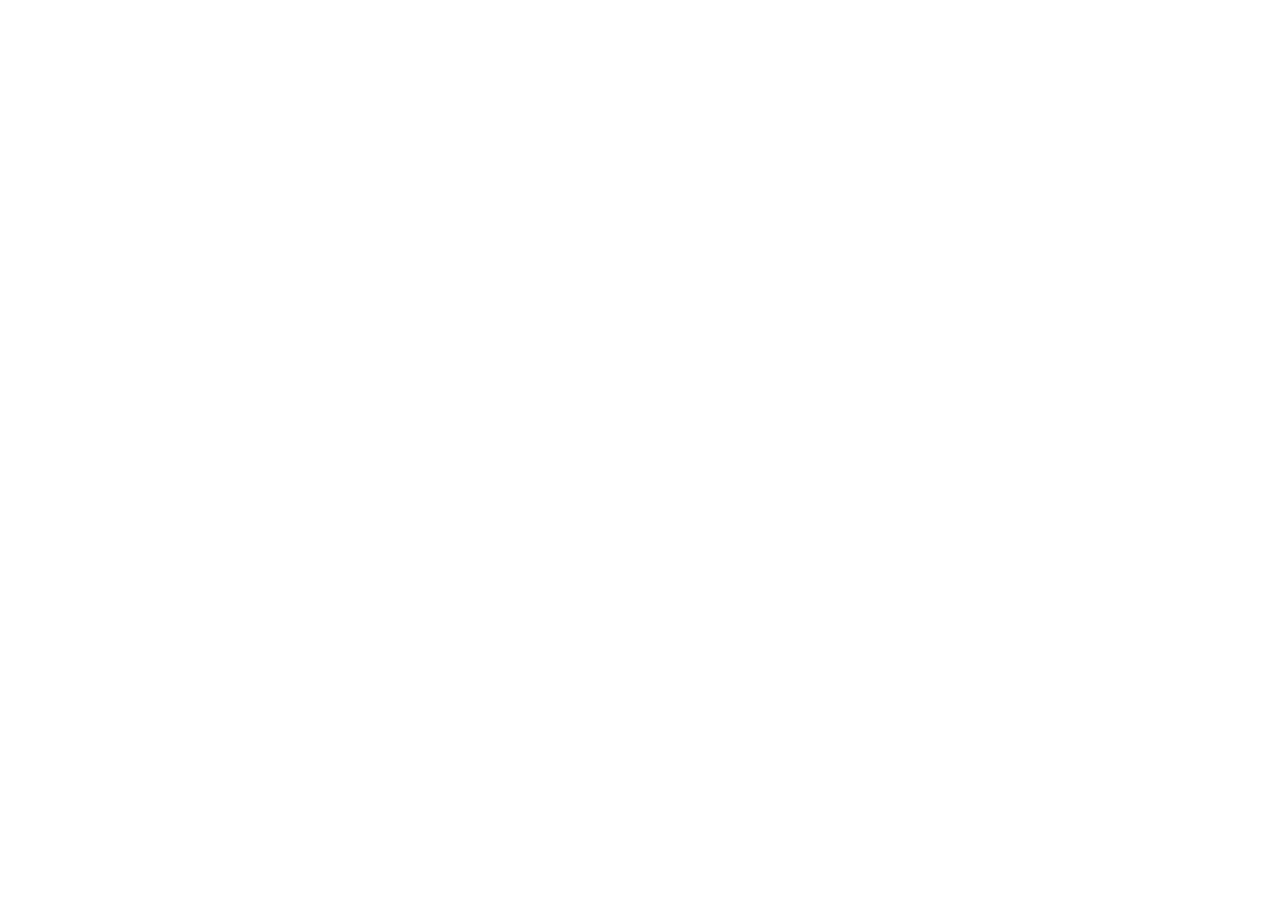
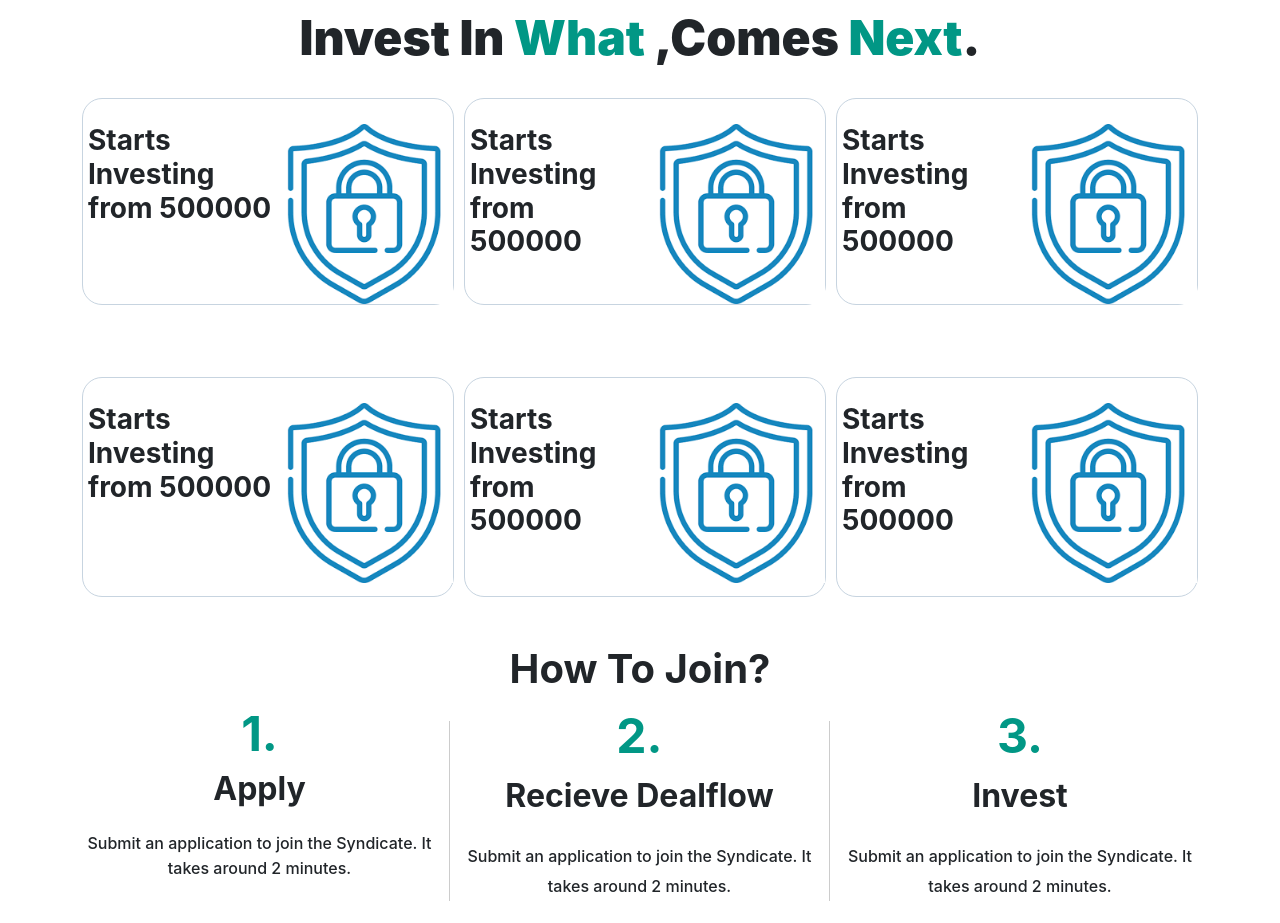
Before and after one commit to hiteshnexadvent/insurance-ui, a React (Create React App) app: page /join in a window 1280 px wide. Shown: the part 1860-2783 px from the top of the page. Before the commit the page ends 1821 px from the top, so only its background shows below. Built offline with nearby package versions, Linux system fonts and the light colour scheme; no server answers.

Commit message:
Modify Join

```diff
--- a/src/components/Navbar.jsx
+++ b/src/components/Navbar.jsx
@@ -163,37 +163,7 @@
                     </a>
                   </li>
 
-                  <li className="nav-item dropdown ">
-                    <a
-                      className="nav-link dropdown-toggle text-dark fw-medium ms-3"
-                      href="/"
-                      role="button"
-                      data-bs-toggle="dropdown"
-                      aria-expanded="false"
-                    >
-                      Shop
-                    </a>
-                    <ul className="dropdown-menu">
-                      <li>
-                        <a className="dropdown-item" href="/">
-                          Action
-                        </a>
-                      </li>
-                      <li>
-                        <a className="dropdown-item" href="/">
-                          Another action
-                        </a>
-                      </li>
-                      <li>
-                        <hr className="dropdown-divider" />
-                      </li>
-                      <li>
-                        <a className="dropdown-item" href="/">
-                          Something else here
-                        </a>
-                      </li>
-                    </ul>
-                  </li>
+
 
                   <li className="nav-item ">
                     <a
--- a/src/pages/JoinTeam.jsx
+++ b/src/pages/JoinTeam.jsx
@@ -1,6 +1,8 @@
 import axios from 'axios';
 import React, { useEffect, useState } from 'react'
 import Navbar from '../components/Navbar';
+import PageFooter from './PageFooter';
+import './StylePage.css'
 
 export default function JoinTeam() {
 
@@ -139,7 +141,165 @@
   </div>
 </div>
 
+        {/* ------------------------- row 1 for cards */}
+
+        <div className="row gx-0 mt-5">
+                  <h1 style={{fontSize:'3rem',fontWeight:'900'}}>Invest In <span style={{color:'#019785'}}>What</span> ,Comes <span style={{color:'#019785'}}>Next</span>. </h1>
+                  <div className="col-lg-4 col-md-12 col-12 mt-4">
+
+            <div className="card1" style={{width:'auto',border:'1px solid #c7d4e0',borderRadius:'20px',display:'flex',paddingTop:'25px'}}>
+
+              <h3 style={{textAlign:'start',paddingLeft:'5px',fontWeight:'700'}}>Starts Investing from 500000</h3>
+              <img src="/images/join3.png" alt="" className='img-fluid' style={{height:'180px'}}/>
+
+            </div>
+
+
+
+
           </div>
+          <div className="col-lg-4 col-md-12 col-12 mt-4">
+
+            <div className="card1" style={{width:'auto',border:'1px solid #c7d4e0',borderRadius:'20px',display:'flex',paddingTop:'25px',marginLeft:'10px'}}>
+
+              <h3 style={{textAlign:'start',paddingLeft:'5px',fontWeight:'700'}}>Starts Investing from 500000</h3>
+              <img src="/images/join3.png" className='img-fluid' alt="" style={{height:'180px'}}/>
+
+            </div>
+
+
+
+
+          </div>
+          <div className="col-lg-4 col-md-12 col-12 mt-4">
+
+            <div className="card1" style={{width:'auto',border:'1px solid #c7d4e0',borderRadius:'20px',display:'flex',paddingTop:'25px',marginLeft:'10px'}}>
+
+              <h3 style={{textAlign:'start',paddingLeft:'5px',fontWeight:'700'}}>Starts Investing from 500000</h3>
+              <img src="/images/join3.png" className='img-fluid' alt="" style={{height:'180px'}}/>
+
+            </div>
+
+
+
+
+          </div>
+              </div>
+
+
+        {/* -------------------------------- row 2 for cards */}
+
+        <div className="row gx-0 mt-5">
+
+                  <div className="col-lg-4 col-md-12 col-12 mt-4">
+
+            <div className="card1" style={{height:'220px',border:'1px solid #c7d4e0',borderRadius:'20px',display:'flex',paddingTop:'25px'}}>
+
+              <h3 style={{textAlign:'start',paddingLeft:'5px',fontWeight:'700'}}>Starts Investing from 500000</h3>
+              <img src="/images/join3.png" alt="" style={{height:'180px'}}/>
+
+            </div>
+
+
+
+
+          </div>
+          <div className="col-lg-4 col-md-12 col-12 mt-4">
+
+            <div className="card1" style={{height:'220px',border:'1px solid #c7d4e0',borderRadius:'20px',display:'flex',paddingTop:'25px',marginLeft:'10px'}}>
+
+              <h3 style={{textAlign:'start',paddingLeft:'5px',fontWeight:'700'}}>Starts Investing from 500000</h3>
+              <img src="/images/join3.png" alt="" style={{height:'180px'}}/>
+
+            </div>
+
+
+
+
+          </div>
+          <div className="col-lg-4 col-md-12 col-12 mt-4">
+
+            <div className="card1" style={{height:'220px',border:'1px solid #c7d4e0',borderRadius:'20px',display:'flex',paddingTop:'25px',marginLeft:'10px'}}>
+
+              <h3 style={{textAlign:'start',paddingLeft:'5px',fontWeight:'700'}}>Starts Investing from 500000</h3>
+              <img src="/images/join3.png" alt="" style={{height:'180px'}}/>
+
+            </div>
+
+
+
+
+          </div>
+              </div>
+
+        {/* -------------------------------- how to join */}
+<div className="row mt-5 pb-4">
+  <h1 style={{fontWeight:'700'}}>How To Join?</h1>
+
+  <div className="col-lg-4 col-12" style={{marginTop:'20px',lineHeight:'25px', borderRight: '1px solid #ccc'}}>
+    <div style={{color:'#019785',fontSize:'3rem',fontWeight:'700'}}>1.</div>
+    <div style={{fontSize:'2rem',fontWeight:'700',marginTop:'30px'}}>Apply</div>
+    <div style={{marginTop:'30px',fontWeight:'500'}}>Submit an application to join the Syndicate. It takes around 2 minutes.</div>
+  </div>
+
+  <div className="col-lg-4 col-12" style={{marginTop:'20px',lineHeight:'30px', borderRight: '1px solid #ccc'}}>
+    <div style={{color:'#019785',fontSize:'3rem',fontWeight:'700'}}>2.</div>
+    <div style={{fontSize:'2rem',fontWeight:'700',marginTop:'30px'}}>Recieve Dealflow</div>
+    <div style={{marginTop:'30px',fontWeight:'500'}}>Submit an application to join the Syndicate. It takes around 2 minutes.</div>
+  </div>
+
+  <div className="col-lg-4 col-12" style={{marginTop:'20px',lineHeight:'30px'}}>
+    <div style={{color:'#019785',fontSize:'3rem',fontWeight:'700'}}>3.</div>
+    <div style={{fontSize:'2rem',fontWeight:'700',marginTop:'30px'}}>Invest</div>
+    <div style={{marginTop:'30px',fontWeight:'500'}}>Submit an application to join the Syndicate. It takes around 2 minutes.</div>
+  </div>
+</div>
+
+<button style={{ width: '140px', padding: '10px', border: 'none', borderRadius:'20px',color:'white',background:'#019785'}}>Download</button>
+
+      </div>
+
+      <div className="container">
+         <div className="row mt-5">
+          <h1 style={{fontWeight:'700',fontSize:'3rem'}}>Our Criteria</h1>
+          <p style={{fontWeight:'500',fontSize:'1.5rem'}}>Here's what we look for in deals we Syndicate</p>
+        <div className="col-lg-4 col-md-4 col-12">
+
+          <div className="card2" style={{height:'auto',border:'1px solid #c7d4e0',borderRadius:'20px',paddingTop:'25px',backgroundColor:'#0000001f'}}>
+
+              <h3 style={{fontWeight:'700'}}>Indian-origin Deals</h3>
+              <p style={{fontWeight:'400',padding:'10px 30px 30px 30px'}}>Startups founded by individuals who are originally Indian resident, with operations that span across the globe.</p>
+            </div>
+
+
+          </div>
+
+          <div className="col-lg-4 col-md-4 col-12">
+<div className="card2" style={{height:'auto',border:'1px solid #c7d4e0',borderRadius:'20px',paddingTop:'25px',backgroundColor:'#0000001f'}}>
+
+              <h3 style={{fontWeight:'700'}}>Indian-origin Deals</h3>
+              <p style={{fontWeight:'400',padding:'10px 30px 30px 30px'}}>Startups founded by individuals who are originally Indian resident, with operations that span across the globe.</p>
+            </div>
+
+
+          </div>
+
+          <div className="col-lg-4 col-md-4 col-12">
+
+          <div className="card2" style={{height:'auto',border:'1px solid #c7d4e0',borderRadius:'20px',paddingTop:'25px',backgroundColor:'#0000001f'}}>
+
+              <h3 style={{fontWeight:'700'}}>Indian-origin Deals</h3>
+              <p style={{fontWeight:'400',padding:'10px 30px 30px 30px'}}>Startups founded by individuals who are originally Indian resident, with operations that span across the globe.</p>
+            </div>
+
+
+        </div>
+
+      </div>
+      </div>
+
+      <PageFooter></PageFooter>
+
 
 
 
--- a/src/pages/StylePage.css
+++ b/src/pages/StylePage.css
@@ -224,3 +224,24 @@
     width: 47% !important;
   }
 }
+
+/* --------------------------- join team */
+
+.card2 {
+  transition: all 0.3s ease;
+  cursor: pointer;
+  border: 1px solid #c7d4e0;
+  border-radius: 20px;
+  padding-top: 25px;
+  background-color: #3f3f3f21;
+}
+.card1:hover{
+   box-shadow: 0 0 25px rgba(0, 123, 255, 0.5); /* Blue shadow */
+  border-color: 10px solid #007bff; /* Blue border */
+  cursor: pointer;
+}
+
+.card2:hover {
+  box-shadow: 0 0 25px rgba(0, 123, 255, 0.5); /* Blue shadow */
+  border-color: 10px solid #007bff; /* Blue border */
+}
```
Also changed, not shown: public/images/join3.png (added).
